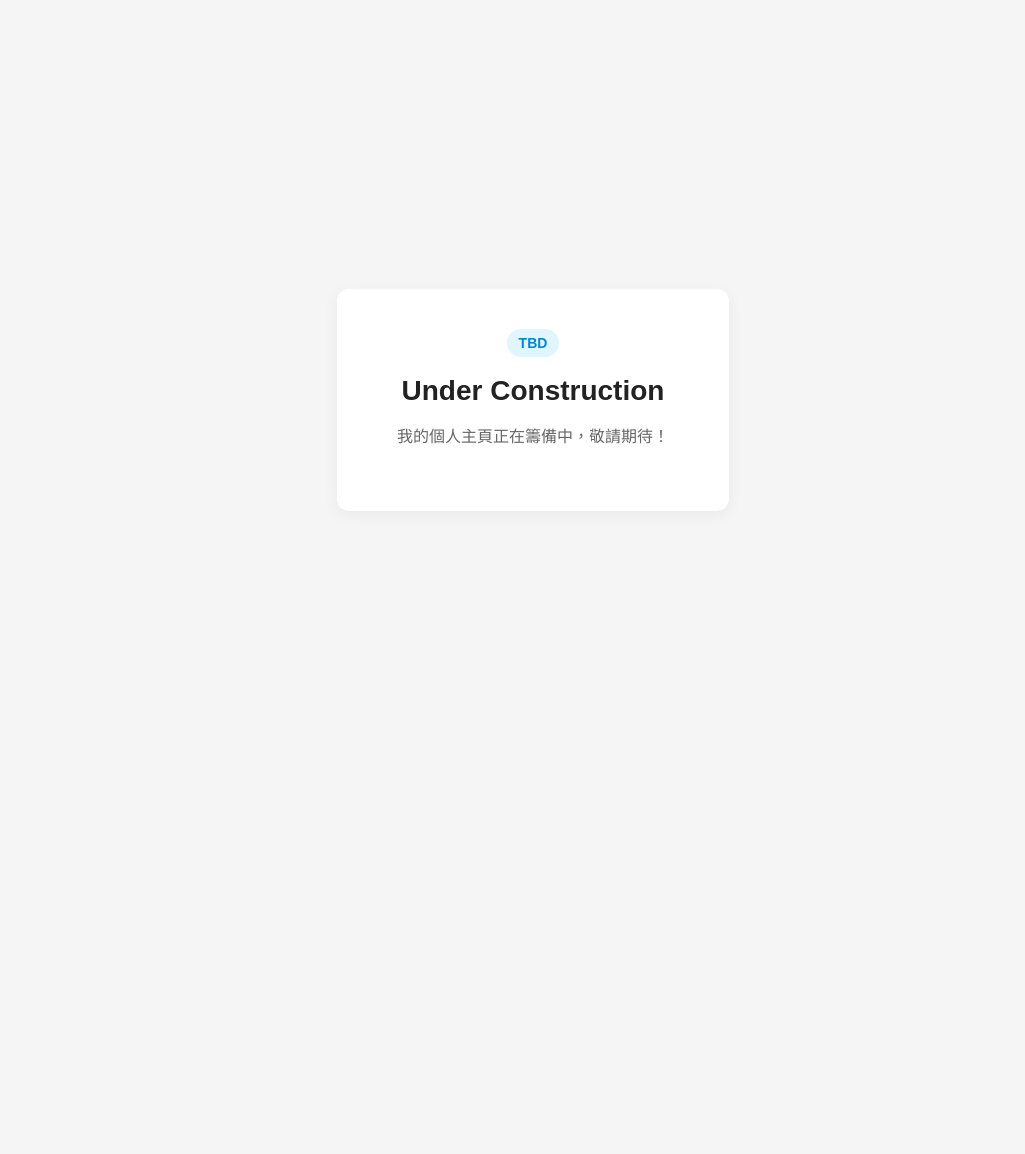
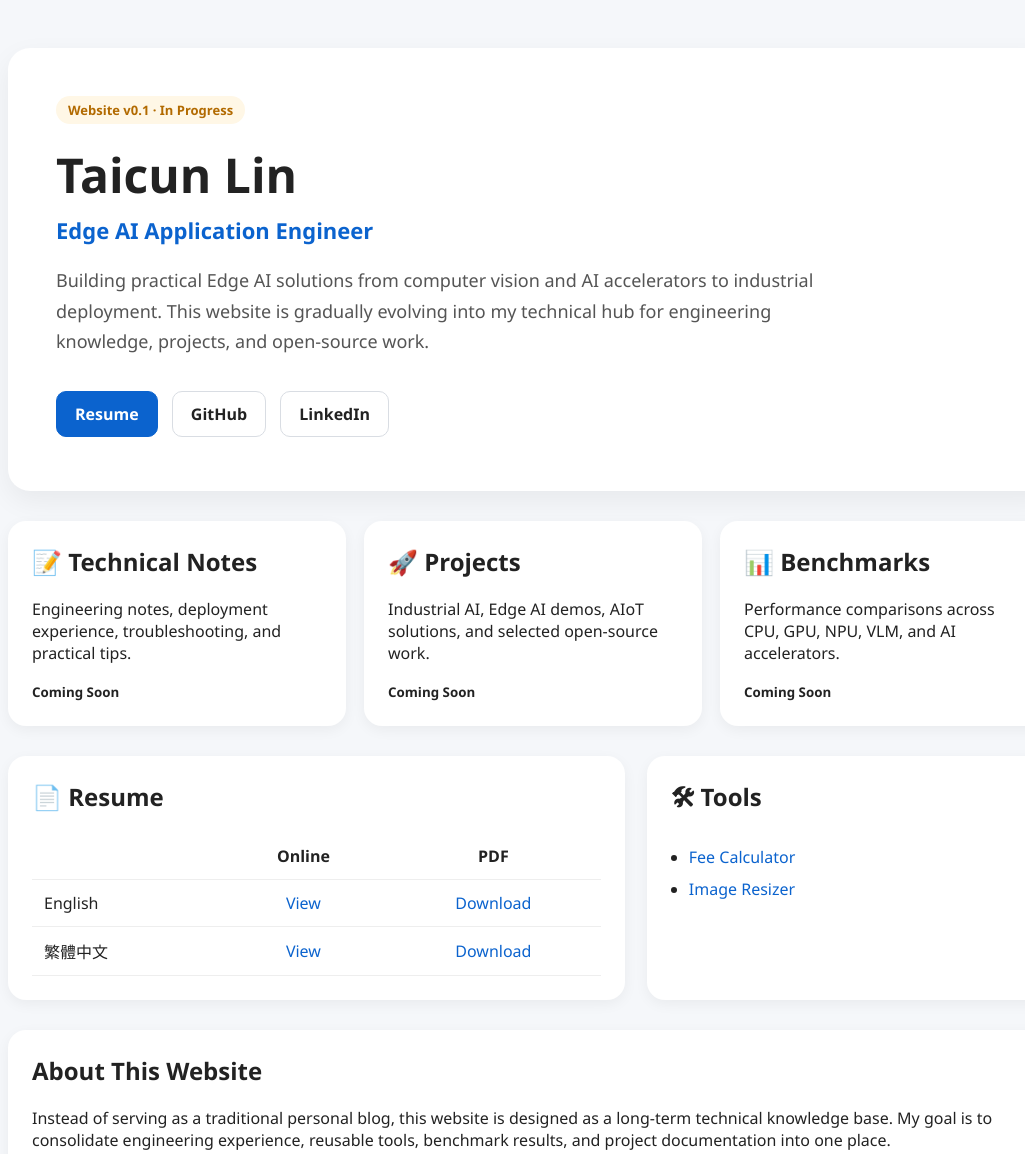
Before and after one commit to taicun-lin/taicun-lin.github.io, a plain HTML site: page index.html in a window 1280 px wide. Shown: the top 1154 px of the page, without its empty margins (107-1132 px from the left). Before the commit the page ends 800 px from the top, so only its background shows below. Drawn offline with Linux system fonts and the light colour scheme.

Commit message:
Add files via upload

```diff
--- a/index.html
+++ b/index.html
@@ -1,59 +1,125 @@
+
 <!DOCTYPE html>
-<html lang="zh-Hant">
+<html lang="en">
 <head>
-  <meta charset="UTF-8">
-  <meta name="viewport" content="width=device-width, initial-scale=1.0">
-  <title>Taicun's Workspace</title>
-  <style>
-    body {
-      font-family: Arial, "Microsoft JhengHei", sans-serif;
-      background: #f5f5f5;
-      color: #333;
-      display: flex;
-      justify-content: center;
-      align-items: center;
-      height: 100vh;
-      margin: 0;
-    }
-
-    .container {
-      text-align: center;
-      background: white;
-      padding: 40px 60px;
-      border-radius: 12px;
-      box-shadow: 0 4px 15px rgba(0,0,0,0.05);
-    }
-
-    h1 {
-      font-size: 28px;
-      margin-bottom: 10px;
-      color: #222;
-    }
-
-    p {
-      color: #666;
-      font-size: 16px;
-      margin-bottom: 24px;
-    }
-
-    .badge {
-      display: inline-block;
-      background: #e1f5fe;
-      color: #0288d1;
-      padding: 6px 12px;
-      border-radius: 20px;
-      font-size: 14px;
-      font-weight: bold;
-    }
-  </style>
+<meta charset="UTF-8">
+<meta name="viewport" content="width=device-width, initial-scale=1">
+<title>Taicun Lin</title>
+<style>
+body{margin:0;background:#f5f7fa;font-family:Segoe UI,Arial,sans-serif;color:#222}
+.wrap{max-width:1050px;margin:auto;padding:48px 24px}
+.hero{background:white;border-radius:22px;padding:48px;box-shadow:0 10px 28px rgba(0,0,0,.06)}
+.badge{display:inline-block;background:#fff7e6;color:#b26a00;padding:5px 12px;border-radius:20px;font-weight:700;font-size:13px}
+h1{font-size:48px;margin:18px 0 8px}
+.sub{font-size:22px;color:#0b63ce;font-weight:600}
+.desc{max-width:760px;color:#555;font-size:18px;line-height:1.7;margin:20px 0 28px}
+.btns a{display:inline-block;margin:6px 10px 6px 0;padding:11px 18px;border-radius:10px;text-decoration:none;font-weight:600;border:1px solid #d9dde3;color:#222;background:#fff}
+.btns a:first-child{background:#0b63ce;color:#fff;border-color:#0b63ce}
+.section{margin-top:30px}
+.grid3{display:grid;grid-template-columns:repeat(3,1fr);gap:18px}
+.grid2{display:grid;grid-template-columns:1.2fr .8fr;gap:22px}
+.card{background:#fff;border-radius:18px;padding:24px;box-shadow:0 4px 14px rgba(0,0,0,.05)}
+h2{margin-top:0}
+table{width:100%;border-collapse:collapse}
+th,td{padding:12px;border-bottom:1px solid #eee;text-align:center}
+th:first-child,td:first-child{text-align:left}
+a{color:#0b63ce;text-decoration:none}
+ul{padding-left:18px;line-height:2}
+.version{background:#f8fafc;border-left:4px solid #0b63ce;padding:14px 18px;border-radius:8px}
+footer{text-align:center;color:#777;margin:40px 0 10px}
+@media(max-width:800px){.grid2,.grid3{grid-template-columns:1fr}h1{font-size:38px}}
+</style>
 </head>
 <body>
+<div class="wrap">
 
-  <div class="container">
-    <div class="badge">TBD</div>
-    <h1>Under Construction</h1>
-    <p>我的個人主頁正在籌備中，敬請期待！</p>
-  </div>
+<div class="hero">
+<span class="badge">Website v0.1 · In Progress</span>
+<h1>Taicun Lin</h1>
+<div class="sub">Edge AI Application Engineer</div>
 
+<p class="desc">
+Building practical Edge AI solutions from computer vision and AI accelerators
+to industrial deployment. This website is gradually evolving into my technical
+hub for engineering knowledge, projects, and open-source work.
+</p>
+
+<div class="btns">
+<a href="/resume/online/en.html">Resume</a>
+<a href="https://github.com/taicun-lin">GitHub</a>
+<a href="https://www.linkedin.com/in/taicun-lin/">LinkedIn</a>
+</div>
+</div>
+
+<div class="section grid3">
+<div class="card">
+<h2>📝 Technical Notes</h2>
+<p>Engineering notes, deployment experience, troubleshooting, and practical tips.</p>
+<small><b>Coming Soon</b></small>
+</div>
+
+<div class="card">
+<h2>🚀 Projects</h2>
+<p>Industrial AI, Edge AI demos, AIoT solutions, and selected open-source work.</p>
+<small><b>Coming Soon</b></small>
+</div>
+
+<div class="card">
+<h2>📊 Benchmarks</h2>
+<p>Performance comparisons across CPU, GPU, NPU, VLM, and AI accelerators.</p>
+<small><b>Coming Soon</b></small>
+</div>
+</div>
+
+<div class="section grid2">
+
+<div class="card">
+<h2>📄 Resume</h2>
+<table>
+<tr><th></th><th>Online</th><th>PDF</th></tr>
+<tr><td>English</td><td><a href="/resume/online/en.html">View</a></td><td><a href="/resume/pdf/4P-Taicun(EN).pdf">Download</a></td></tr>
+<tr><td>繁體中文</td><td><a href="/resume/online/cn.html">View</a></td><td><a href="/resume/pdf/4P-Taicun(CN).pdf">Download</a></td></tr>
+</table>
+</div>
+
+<div class="card">
+<h2>🛠 Tools</h2>
+<ul>
+<li><a href="/tools/Fee.html">Fee Calculator</a></li>
+<li><a href="/tools/ImgResizer.html">Image Resizer</a></li>
+</ul>
+</div>
+
+</div>
+
+<div class="section card">
+<h2>About This Website</h2>
+
+<p>
+Instead of serving as a traditional personal blog, this website is designed as a
+long-term technical knowledge base. My goal is to consolidate engineering
+experience, reusable tools, benchmark results, and project documentation into
+one place.
+</p>
+
+<div class="version">
+<b>Website Roadmap (v0.1)</b>
+<ul>
+<li>✅ Resume (Online & PDF)</li>
+<li>✅ Browser-based Tools</li>
+<li>🟡 Technical Notes</li>
+<li>🟡 Open Source Projects</li>
+<li>🟡 Benchmarks & Evaluation</li>
+<li>🟡 Conference Slides & Case Studies</li>
+</ul>
+</div>
+
+</div>
+
+<footer>
+© 2026 Taicun Lin · Edge AI · Computer Vision · AIoT
+</footer>
+
+</div>
 </body>
 </html>
```
